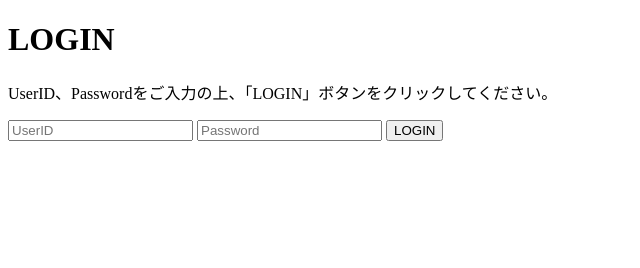
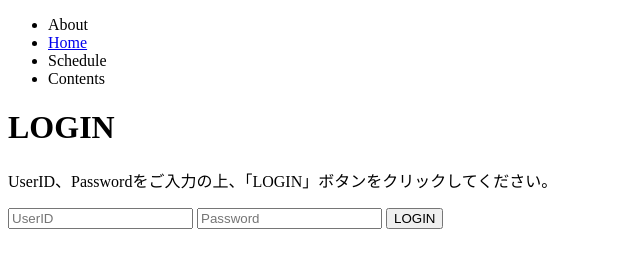
Before and after one commit to PammyRyuNishikawa/Information-Systems-Design-meeting, a plain HTML site: page oshikatu_login.html in a window 1280 px wide. Shown: the whole page, without its empty margins (0-640 px from the left). Drawn offline with Linux system fonts and the light colour scheme.

Commit message:
Update oshikatu_login.html

```diff
--- a/oshikatu_login.html
+++ b/oshikatu_login.html
@@ -8,6 +8,16 @@
 </head>
 
 <body>
+<header>
+    <div>
+        <ul>
+          <li>About</li>
+          <li><a href="oshikatu.html">Home</a></li>
+          <li>Schedule</li>
+          <li>Contents</li>
+        </ul>
+        </div>
+</header>
 
 <form name="login_form">
       <div class="login_form_top">
```
